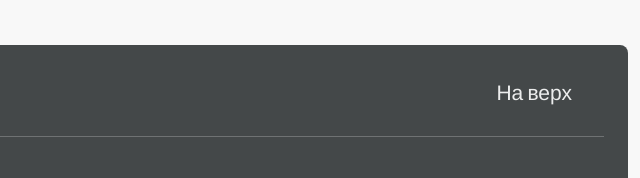
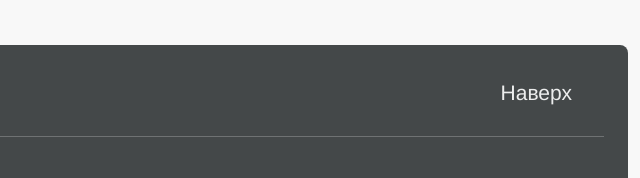
Before and after one commit to lnostranec/ISMA, a plain HTML site: page index.html in a window 1280 px wide. Shown: the part 3627-3805 px from the top of the page, 640-1280 px from the left. Drawn offline with nearby package versions, Linux system fonts and the light colour scheme.

Commit message:
Add files via upload

```diff
--- a/index.html
+++ b/index.html
@@ -742,7 +742,7 @@
           <a href="#" class="logo" aria-label="ИСМА на главную">
             <img class="logo__img logo__img--footer" src="assets/logofooter.png" alt="ИСМА" />
           </a>
-          <a class="footer-to-top" href="#top">На верх</a>
+          <a class="footer-to-top" href="#top">Наверх</a>
         </div>
         <div class="footer-grid">
           <div class="footer-brand">
```
